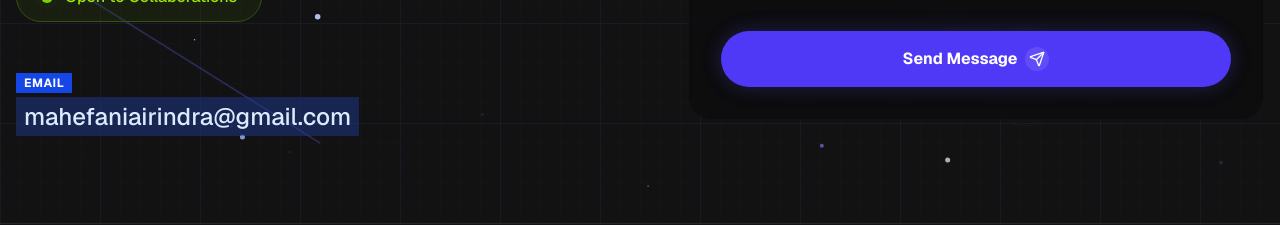
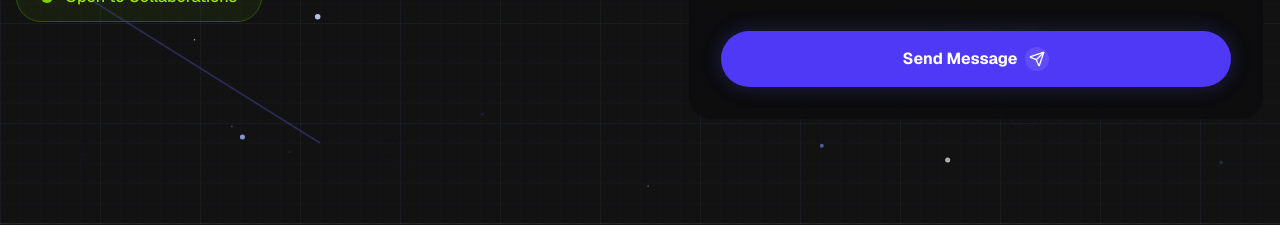
Before and after one commit to HossanaRanto/portfolio-v2, a Next.js app: page /contact in a window 1280 px wide. Shown: the part 577-802 px from the top of the page. Built offline with nearby package versions, Linux system fonts and the light colour scheme; no server answers.

Commit message:
feat (social): remove email

```diff
--- a/src/app/(public)/contact/page.tsx
+++ b/src/app/(public)/contact/page.tsx
@@ -37,21 +37,6 @@ export default function ContactPage() {
                             </span>
                             <span className="text-lime-400 font-medium">Open to Collaborations</span>
                         </div>
-
-                        {/* Contact Details */}
-                        <div className="space-y-8">
-                             {/* Email */}
-                            <div className="space-y-2">
-                                <span className="inline-block px-2 py-0.5 bg-blue-700 text-white text-xs font-bold uppercase tracking-wider">
-                                    Email
-                                </span>
-                                <div className="block">
-                                    <a href="mailto:mahefaniairindra@gmail.com" className="text-xl md:text-2xl font-medium bg-blue-900/50 hover:bg-blue-800 px-2 py-1 transition-colors text-blue-100">
-                                        mahefaniairindra@gmail.com
-                                    </a>
-                                </div>
-                            </div>
-                        </div>
                     </div>
 
                     {/* RIGHT COLUMN - FORM */}
```
